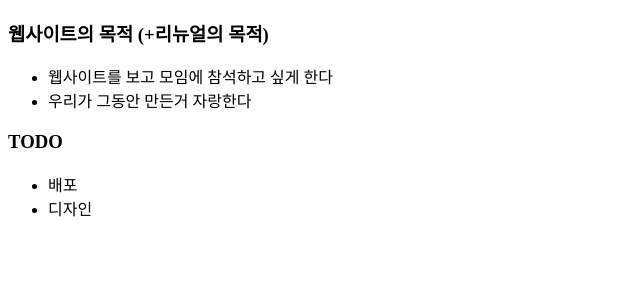
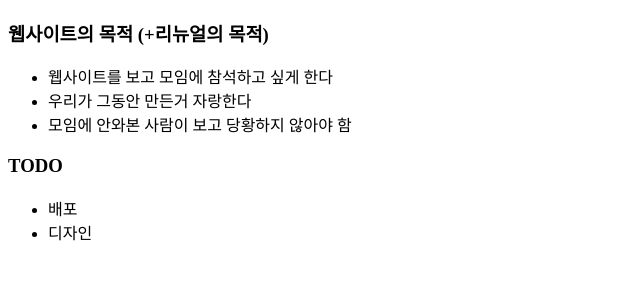
Before and after one commit to NullFull/nullfull.kr, a Gatsby app: page / in a window 1280 px wide. Shown: the top 300 px of the page, without its empty margins (0-640 px from the left). Built offline with nearby package versions, Linux system fonts and the light colour scheme.

Commit message:
Update index.js

```diff
--- a/src/pages/index.js
+++ b/src/pages/index.js
@@ -8,6 +8,7 @@ const Index = () => {
             <ul>
                 <li>웹사이트를 보고 모임에 참석하고 싶게 한다</li>
                 <li>우리가 그동안 만든거 자랑한다</li>
+                <li>모임에 안와본 사람이 보고 당황하지 않아야 함</li>
             </ul>
             <h3>TODO</h3>
             <ul>
```
